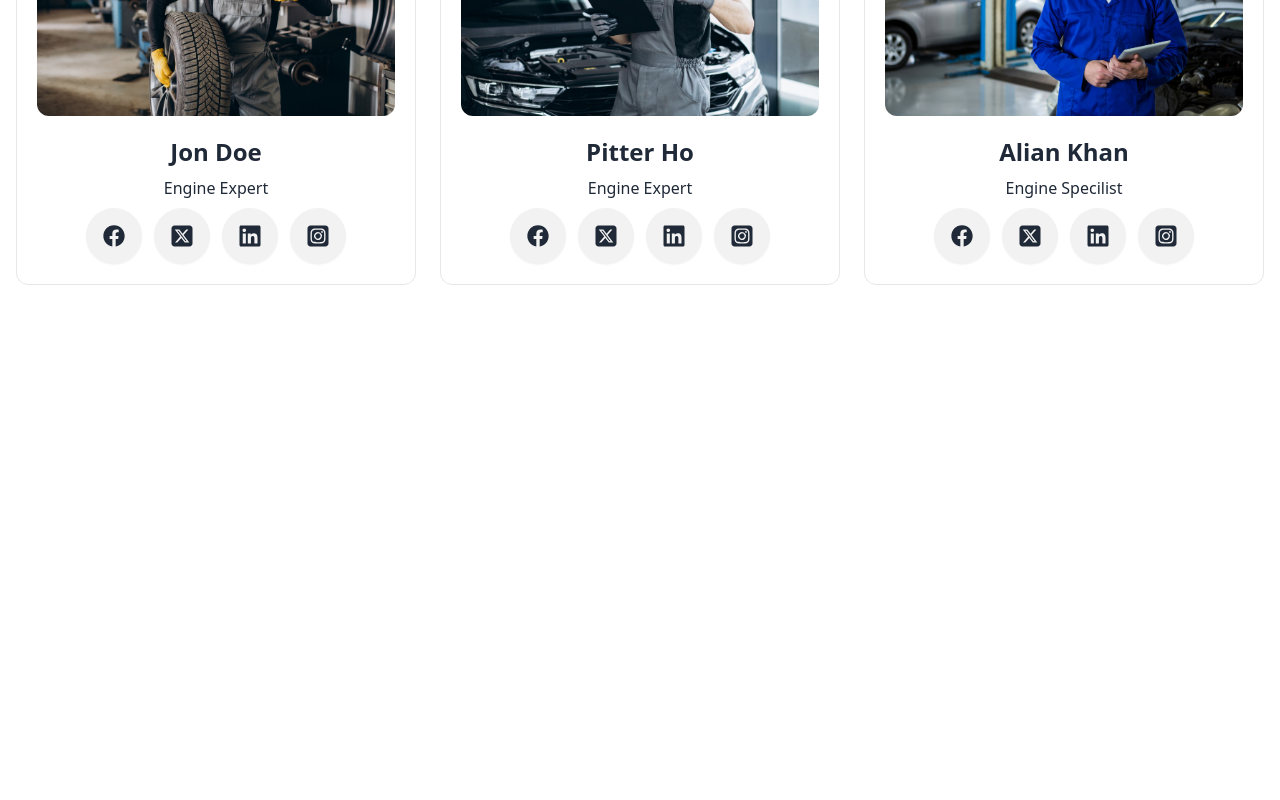
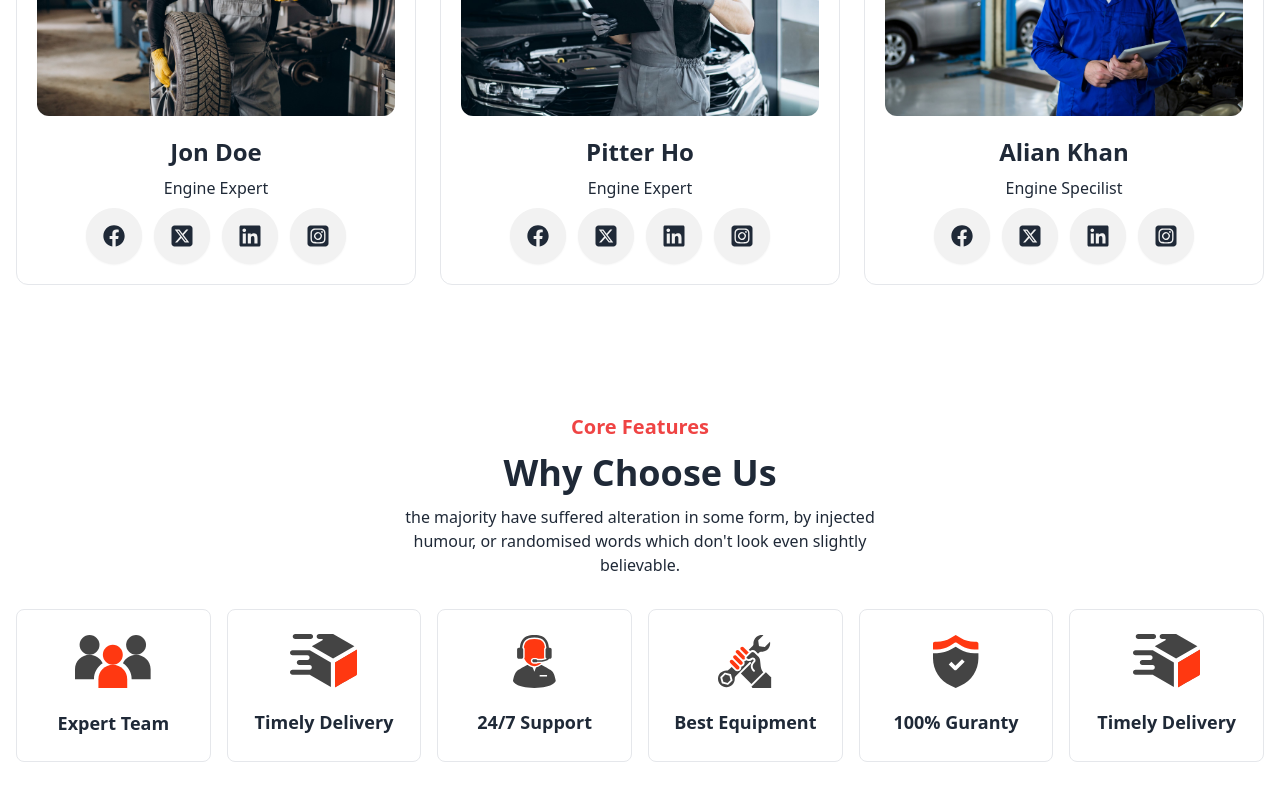
Before and after one commit to towhid046/car-service-client, a React (Vite) app: page / in a window 1280 px wide. Shown: the part 4510-5310 px from the top of the page. Before the commit the page ends 4843 px from the top, so only its background shows below. Built offline with nearby package versions, Linux system fonts and the light colour scheme.

Commit message:
added why choose us section

```diff
--- /dev/null
+++ b/src/components/unique/ChooseSection/Chooses.jsx
@@ -0,0 +1,47 @@
+import group from "../../../assets/icons/group.svg";
+import watch from "../../../assets/icons/deliveryt.svg";
+import support from "../../../assets/icons/person.svg";
+import equipment from "../../../assets/icons/Wrench.svg";
+import guranty from "../../../assets/icons/check.svg";
+import deliverity from "../../../assets/icons/deliveryt.svg";
+import SectionHeading from "./../../shared/SectionHeading/SectionHeading";
+
+const chooses = [
+  { id: 1, icon: group, title: "Expert Team" },
+  { id: 2, icon: watch, title: "Timely Delivery" },
+  { id: 3, icon: support, title: "24/7 Support" },
+  { id: 4, icon: equipment, title: "Best Equipment" },
+  { id: 5, icon: guranty, title: "100% Guranty" },
+  { id: 6, icon: deliverity, title: "Timely Delivery" },
+];
+
+const Chooses = () => {
+  return (
+    <section className="py-12">
+      <div className="text-center">
+        <SectionHeading
+          name="Core Features"
+          title="Why Choose Us"
+          description={`the majority have suffered alteration in some form, by injected humour, or randomised words which don't look even slightly believable. `}
+        />
+      </div>
+      <div className="grid grid-cols-2 md:grid-cols-3 lg:grid-cols-4 xl:grid-cols-6 gap-4">
+        {chooses.map((choose) => (
+          <div
+            key={choose.id}
+            className="hover:bg-red-400 transition hover:text-white p-4 py-6 border rounded-lg flex flex-col justify-center"
+          >
+            <figure className="flex justify-center">
+              <img src={choose.icon} alt="Choose Icon" />
+            </figure>
+            <h2 className="text-lg text-center font-bold mt-5">
+              {choose.title}
+            </h2>
+          </div>
+        ))}
+      </div>
+    </section>
+  );
+};
+
+export default Chooses;
--- a/src/pages/HomePage/HomePage.jsx
+++ b/src/pages/HomePage/HomePage.jsx
@@ -1,21 +1,23 @@
-import AboutUs from '../../components/unique/AboutUs/AboutUs';
-import Services from '../../components/unique/ServiceSection/Services';
-import Hero from './../../components/unique/Hero/Hero';
-import ContactSection from './../../components/unique/ContactSection/ContactSection';
-import Products from './../../components/unique/ProductSection/Products';
-import Members from './../../components/unique/TeamSection/Members';
+import AboutUs from "../../components/unique/AboutUs/AboutUs";
+import Services from "../../components/unique/ServiceSection/Services";
+import Hero from "./../../components/unique/Hero/Hero";
+import ContactSection from "./../../components/unique/ContactSection/ContactSection";
+import Products from "./../../components/unique/ProductSection/Products";
+import Members from "./../../components/unique/TeamSection/Members";
+import Chooses from "./../../components/unique/ChooseSection/Chooses";
 
 const HomePage = () => {
-    return (
-        <div>
-            <Hero/>
-            <AboutUs/>
-            <Services/>
-            <ContactSection/>
-            <Products/>
-            <Members/>
-        </div>
-    );
+  return (
+    <div>
+      <Hero />
+      <AboutUs />
+      <Services />
+      <ContactSection />
+      <Products />
+      <Members />
+      <Chooses />
+    </div>
+  );
 };
 
 export default HomePage;
```
